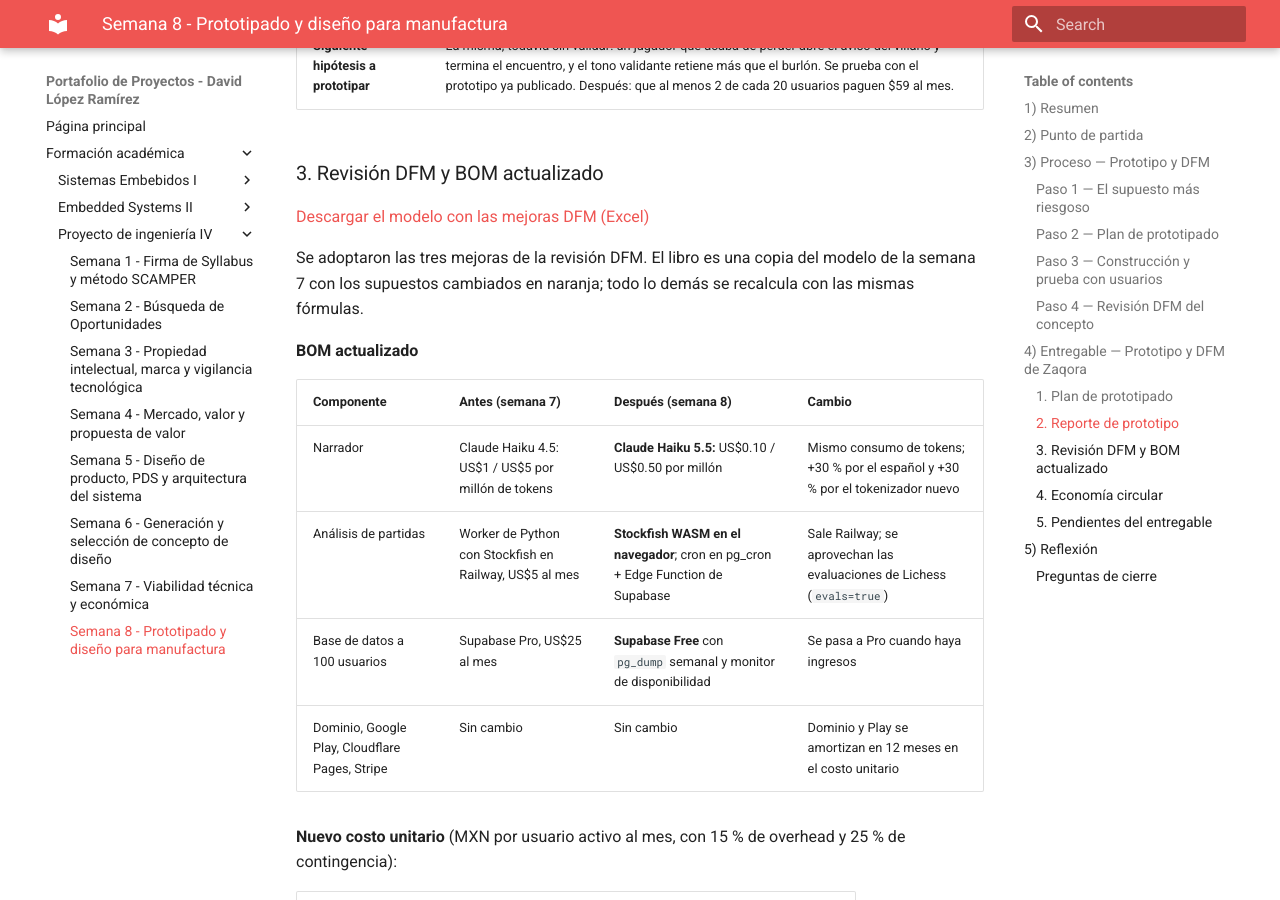
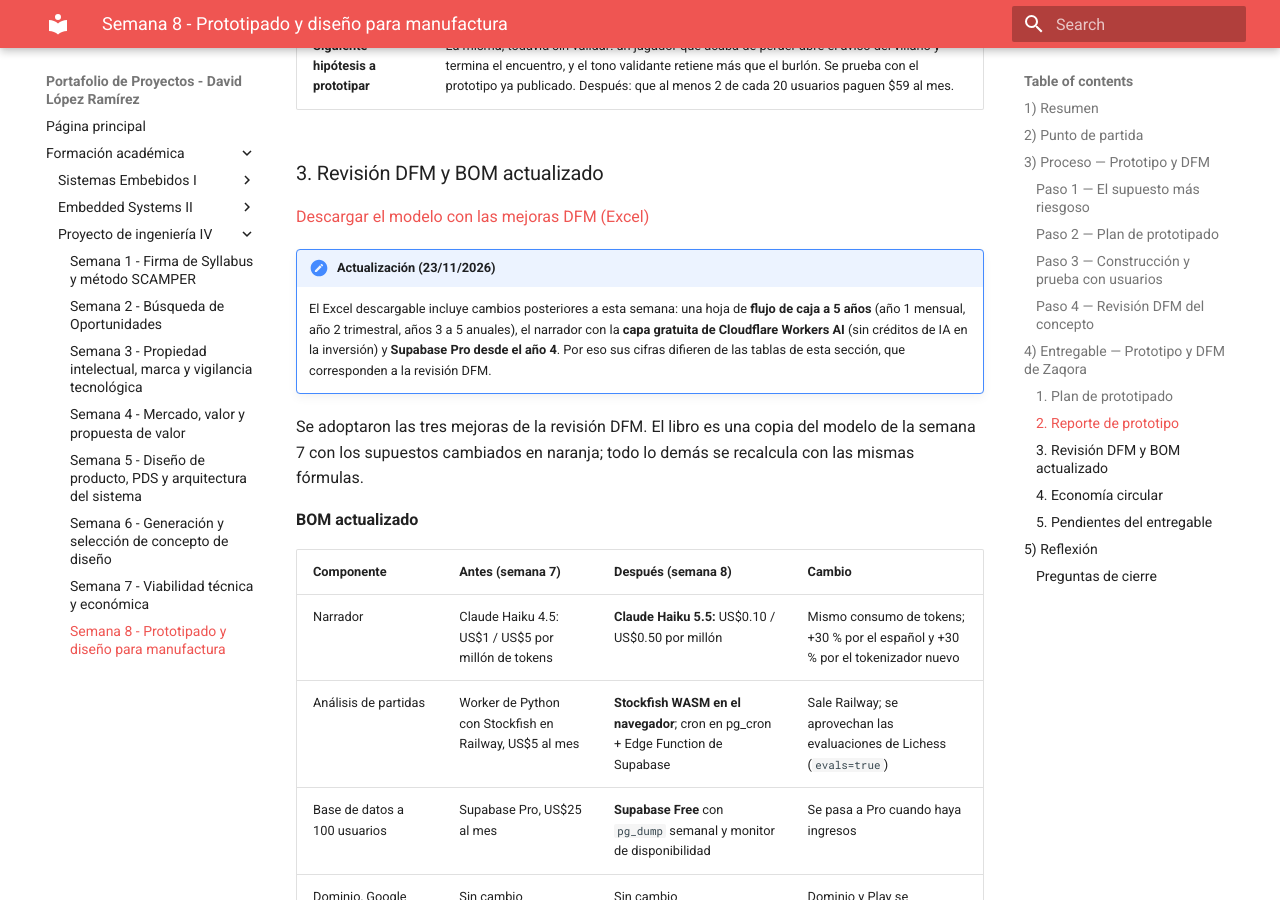
Before and after one commit to Vidddda/Portafolio-193167, an MkDocs documentation site: the page built from docs/pi4_s8.md, in a window 1280 px wide and 900 px high, scrolled down 8917 px. Built offline with MkDocs 1.6.1 and Material for MkDocs 9.7.7, drawn with Linux system fonts in a browser that asks for light colours.

Commit message:
PI4 S8: actualiza el modelo económico descargable
Agrega el flujo de caja a 5 años, el narrador con la capa gratuita de
Cloudflare Workers AI y Supabase Pro desde el año 4, con una nota en la
página que lo aclara.

Co-Authored-By: Claude Opus 5.5 <noreply@anthropic.com>

```diff
--- a/docs/pi4_s8.md
+++ b/docs/pi4_s8.md
@@ -380,6 +380,9 @@ El plan completo está en el Paso 2: supuesto, pregunta precisa, prototipo de ex
 
 [Descargar el modelo con las mejoras DFM (Excel)](recursos/archivos/PI4_S8/Zaqora_Modelo_Economico_S8_DFM.xlsx)
 
+!!! note "Actualización (23/11/2026)"
+    El Excel descargable incluye cambios posteriores a esta semana: una hoja de **flujo de caja a 5 años** (año 1 mensual, año 2 trimestral, años 3 a 5 anuales), el narrador con la **capa gratuita de Cloudflare Workers AI** (sin créditos de IA en la inversión) y **Supabase Pro desde el año 4**. Por eso sus cifras difieren de las tablas de esta sección, que corresponden a la revisión DFM.
+
 Se adoptaron las tres mejoras de la revisión DFM. El libro es una copia del modelo de la semana 7 con los supuestos cambiados en naranja; todo lo demás se recalcula con las mismas fórmulas.
 
 **BOM actualizado**
```
Also changed, not shown: 1 other file.
